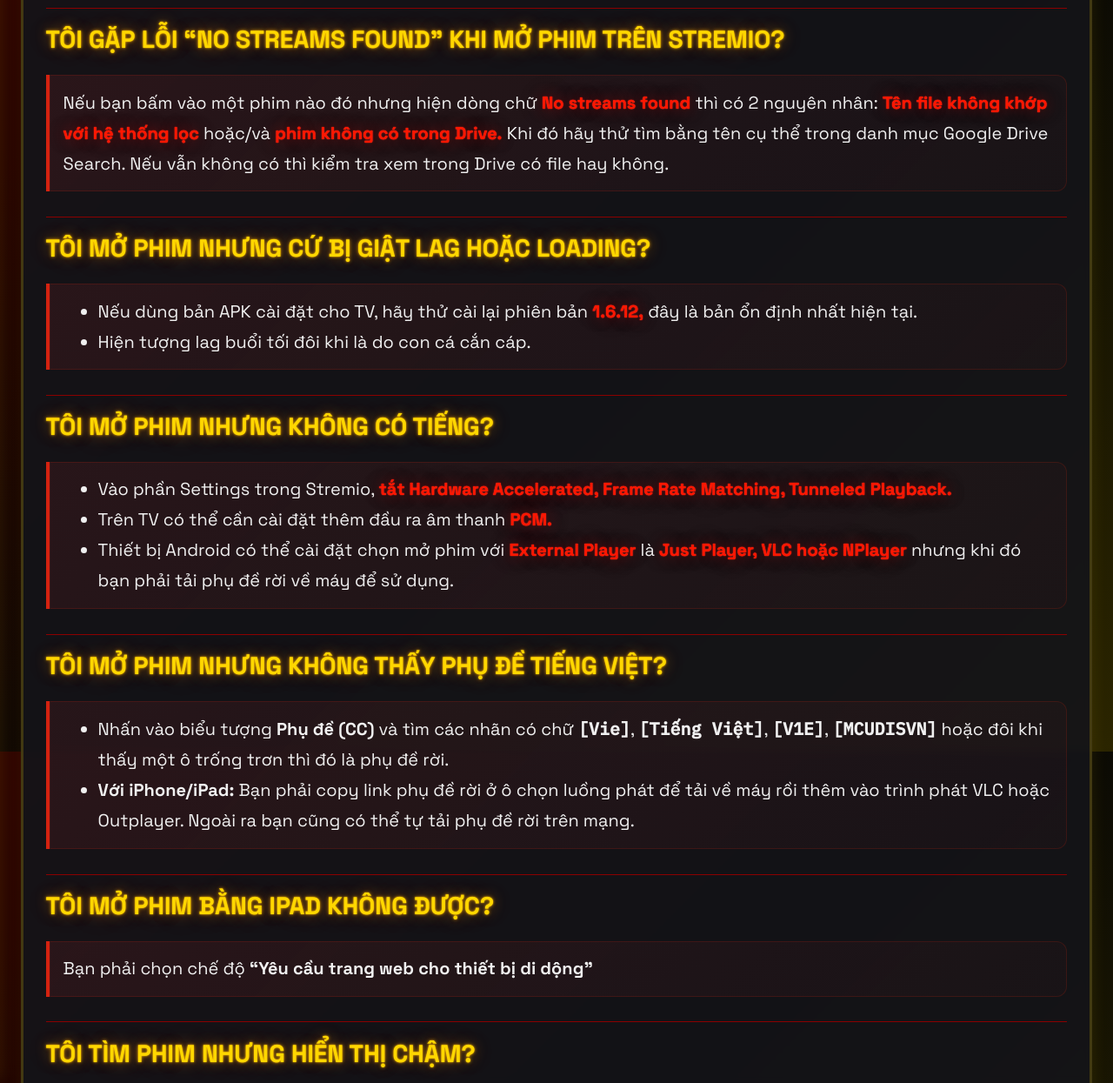
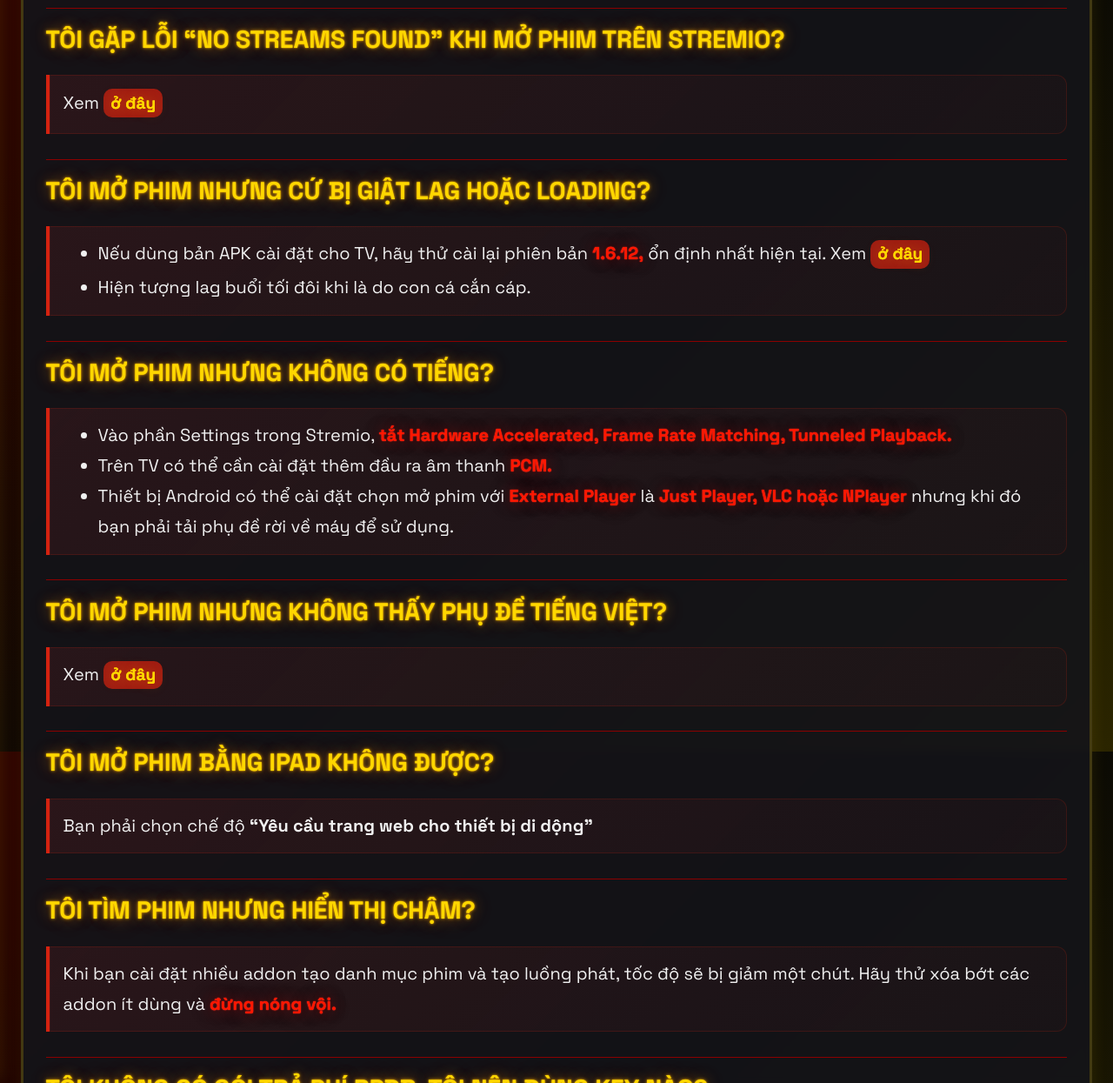
Before and after one commit to bimbipsubteam/bimbip-stremio, a Jekyll site: the page built from docs/guide/8-Configuration-QA.md, in a window 1280 px wide and 1400 px high, scrolled down 781 px. Shown: the part 155-1400 px from the top of the window at 87% size. Built offline with Jekyll 4.4.1, drawn with Linux system fonts in a browser that asks for light colours.

Commit message:
Update 8-Configuration-QA.md

```diff
--- a/docs/guide/8-Configuration-QA.md
+++ b/docs/guide/8-Configuration-QA.md
@@ -13,10 +13,10 @@
 ![Sign In](../images/2.1.png)
 
 ## **Tôi gặp lỗi "No streams found" khi mở phim trên Stremio?**
-> Nếu bạn bấm vào một phim nào đó nhưng hiện dòng chữ **<mark2>No streams found</mark2>** thì có 2 nguyên nhân: **<mark2>Tên file không khớp với hệ thống lọc</mark2>** hoặc/và **<mark2>phim không có trong Drive.</mark2>** Khi đó hãy thử tìm bằng tên cụ thể trong danh mục Google Drive Search. Nếu vẫn không có thì kiểm tra xem trong Drive có file hay không.
+> Xem [**ở đây**](https://bimbipsubteam.github.io/bimbip-stremio/guide/4-MCUDISVN-Using/#c%C3%A1ch-c-t%C3%ACm-file-c%E1%BB%A5-th%E1%BB%83-trong-drive-kh%C3%B4ng-qua-poster)
 
 ## **Tôi mở phim nhưng cứ bị giật lag hoặc loading?**
->* Nếu dùng bản APK cài đặt cho TV, hãy thử cài lại phiên bản **<mark2>1.6.12,</mark2>** đây là bản ổn định nhất hiện tại.
+>* Nếu dùng bản APK cài đặt cho TV, hãy thử cài lại phiên bản **<mark2>1.6.12,</mark2>** ổn định nhất hiện tại. Xem [**ở đây**](https://bimbipsubteam.github.io/bimbip-stremio/guide/2-Stremio-Initialization/#5-tv-v%C3%A0-thi%E1%BA%BFt-b%E1%BB%8B-android-c%C3%A0i-t%E1%BB%AB-store-ho%E1%BA%B7c-apk)
 >* Hiện tượng lag buổi tối đôi khi là do con cá cắn cáp.
 
 ## **Tôi mở phim nhưng không có tiếng?**
@@ -25,8 +25,7 @@
 >* Thiết bị Android có thể cài đặt chọn mở phim với **<mark2>External Player</mark2>** là **<mark2>Just Player, VLC hoặc NPlayer</mark2>** nhưng khi đó bạn phải tải phụ đề rời về máy để sử dụng.
 
 ## **Tôi mở phim nhưng không thấy phụ đề tiếng Việt?**
->* Nhấn vào biểu tượng **Phụ đề (CC)** và tìm các nhãn có chữ **`[Vie]`**, **`[Tiếng Việt]`**, **`[V1E]`**, **`[MCUDISVN]`** hoặc đôi khi thấy một ô trống trơn thì đó là phụ đề rời.
->* **Với iPhone/iPad:**  Bạn phải copy link phụ đề rời ở ô chọn luồng phát để tải về máy rồi thêm vào trình phát VLC hoặc Outplayer. Ngoài ra bạn cũng có thể tự tải phụ đề rời trên mạng.
+> Xem [**ở đây**](https://bimbipsubteam.github.io/bimbip-stremio/guide/4-MCUDISVN-Using/#iv--ch%E1%BB%8Dn-ph%E1%BB%A5-%C4%91%E1%BB%81)
 
 ## **Tôi mở phim bằng iPad không được?**
 > Bạn phải chọn chế độ **“Yêu cầu trang web cho thiết bị di dộng”**
```
